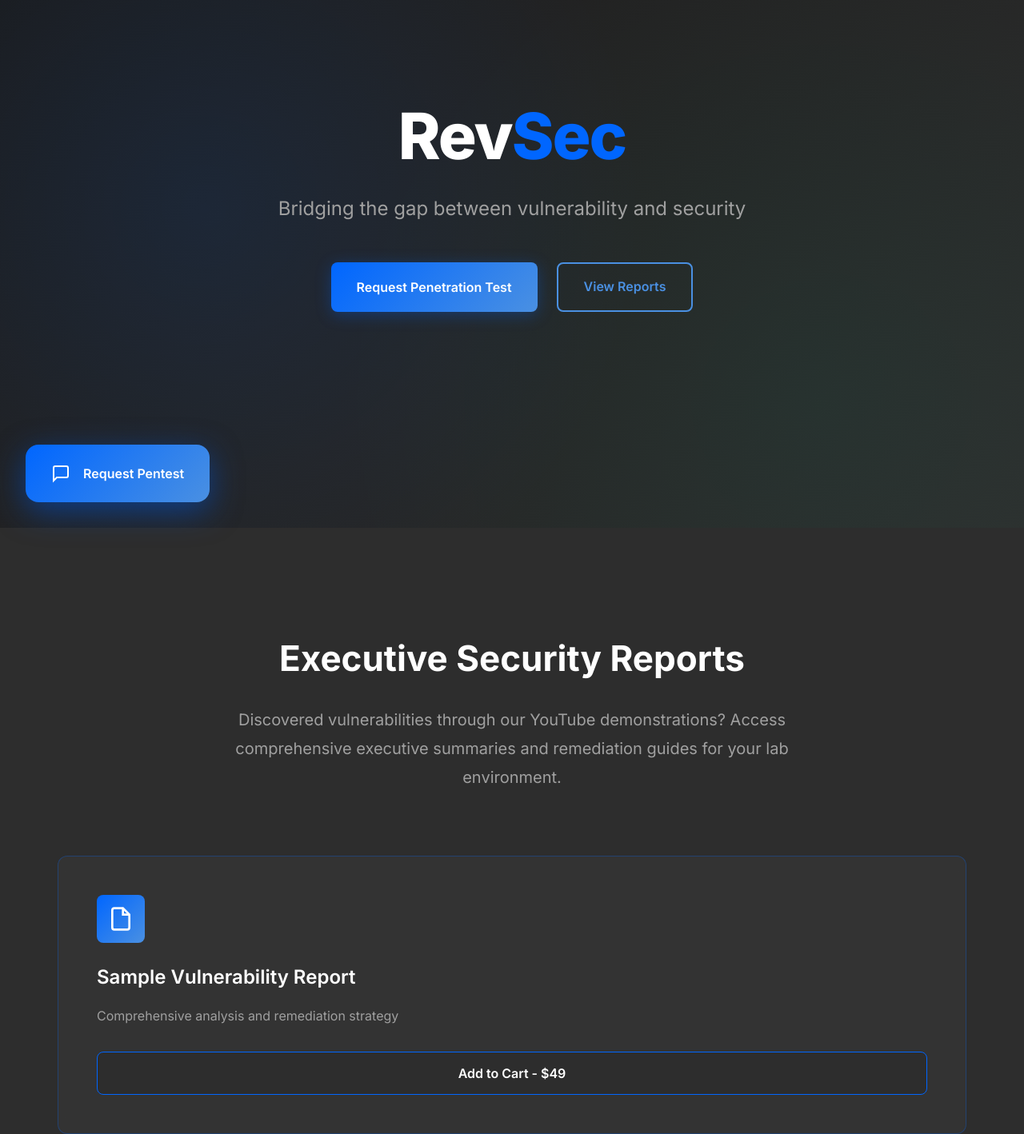
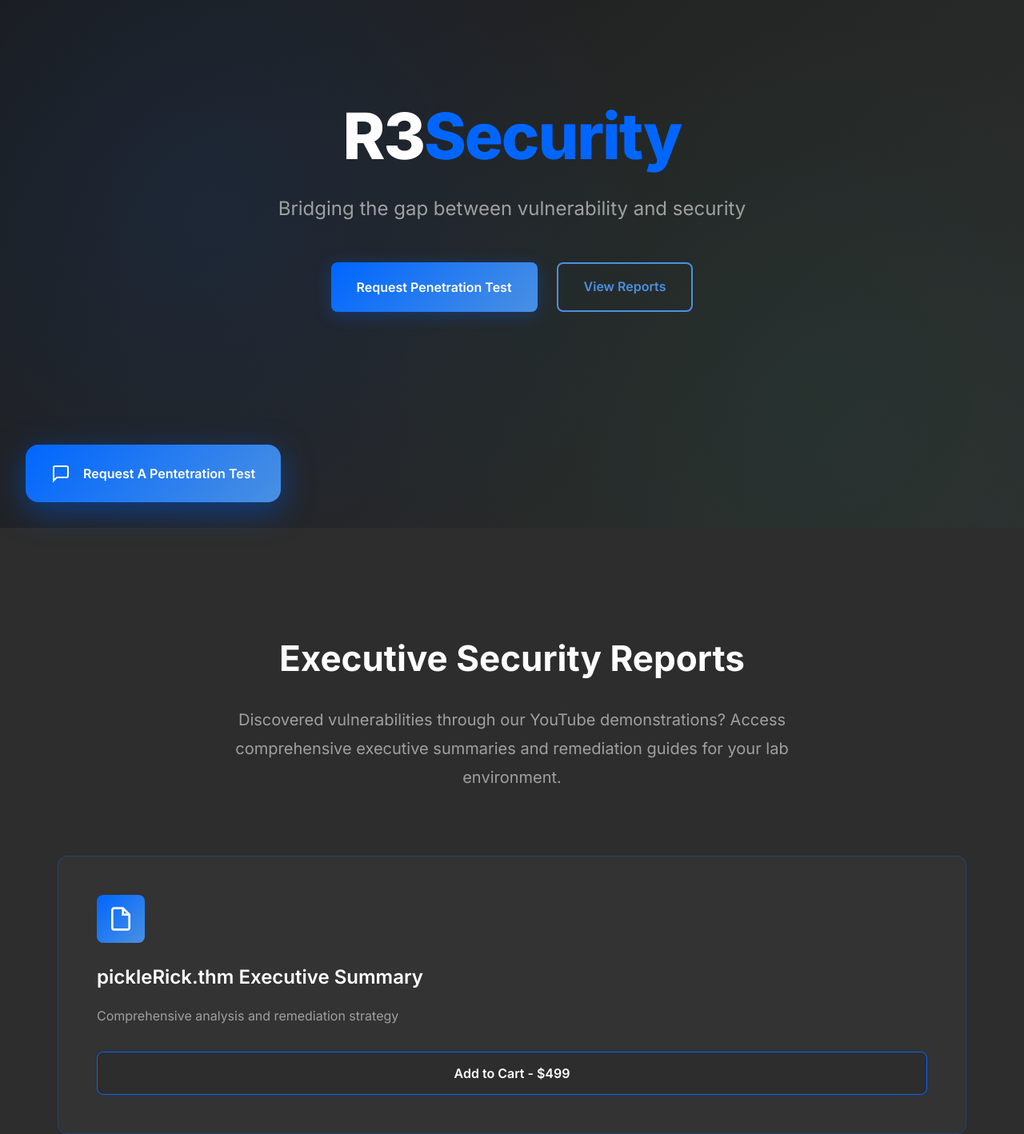
Before and after one commit to TBY86/R3SecuritySite, a plain HTML site: page index.html in a window 1280 px wide. Shown: the part 140-1558 px from the top of the page at 80% size. Drawn offline with Linux system fonts and the light colour scheme; a script that the page names is missing.

Commit message:
update 1.1

```diff
--- a/index.html
+++ b/index.html
@@ -28,23 +28,37 @@
         </div>
     </header>
 
-    <!-- Hero Section -->
-    <section class="heroSection" id="hero">
-        <div class="container">
-            <div class="heroContent">
+ <!-- Hero Section -->
+<section class="heroSection" id="hero">
+    <div class="container">
+        <div class="heroContent">
+
+            <!-- Top content: logo and tagline -->
+            <div class="heroTop">
                 <div class="heroLogo">
                     <h1 class="logoDisplay">
-                        <span class="logoRev">Rev</span><span class="logoSec">Sec</span>
+                        <span class="logoRev">R3</span><span class="logoSec">Security</span>
                     </h1>
                 </div>
                 <p class="heroTagline">Bridging the gap between vulnerability and security</p>
+            </div>
+
+            <!-- Horizontal line -->
+            <div class="heroLine"></div>
+
+            <!-- Bottom content: buttons -->
+            <div class="heroBottom">
                 <div class="heroActions">
                     <button class="btnPrimary" id="heroCta">Request Penetration Test</button>
                     <a href="#reports" class="btnSecondary">View Reports</a>
                 </div>
             </div>
+
         </div>
-    </section>
+    </div>
+</section>
+
+
 
     <!-- Section 1: Executive Reports -->
     <section class="reportsSection" id="reports">
@@ -65,9 +79,9 @@
                             <polyline points="14 2 14 8 20 8"></polyline>
                         </svg>
                     </div>
-                    <h3 class="reportTitle">Sample Vulnerability Report</h3>
+                    <h3 class="reportTitle">pickleRick.thm Executive Summary</h3>
                     <p class="reportDesc">Comprehensive analysis and remediation strategy</p>
-                    <button class="btnReport">Add to Cart - $49</button>
+                    <button class="btnReport">Add to Cart - $499</button>
                 </div>
                 <!-- Additional report cards will be added via JS -->
             </div>
@@ -298,7 +312,7 @@
         <svg class="contactIcon" viewBox="0 0 24 24" fill="none" stroke="currentColor" stroke-width="2">
             <path d="M21 15a2 2 0 0 1-2 2H7l-4 4V5a2 2 0 0 1 2-2h14a2 2 0 0 1 2 2z"></path>
         </svg>
-        <span class="contactText">Request Pentest</span>
+        <span class="contactText">Request A Pentetration Test</span>
     </button>
 
     <!-- Modal: Career Application -->
```
